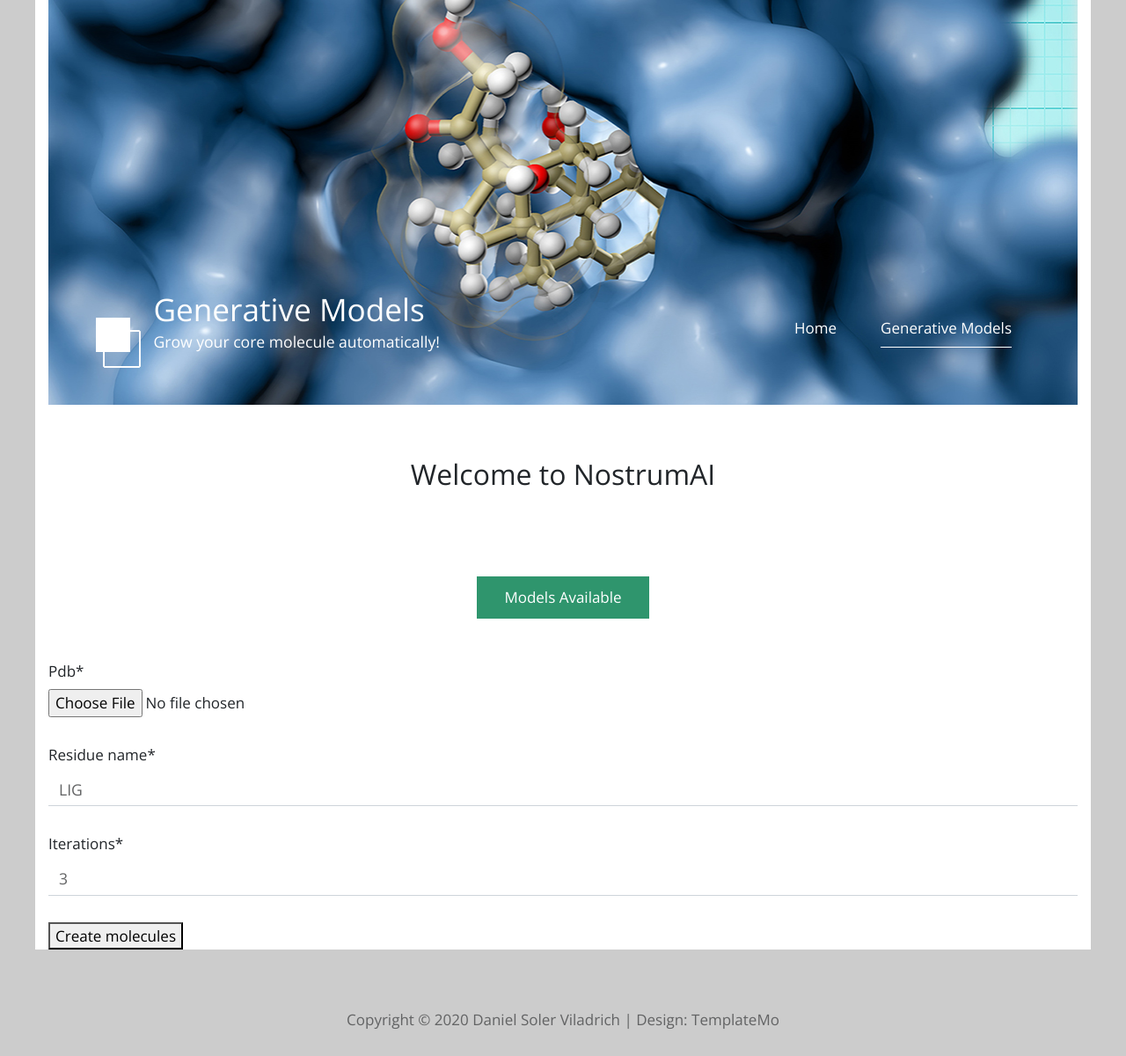
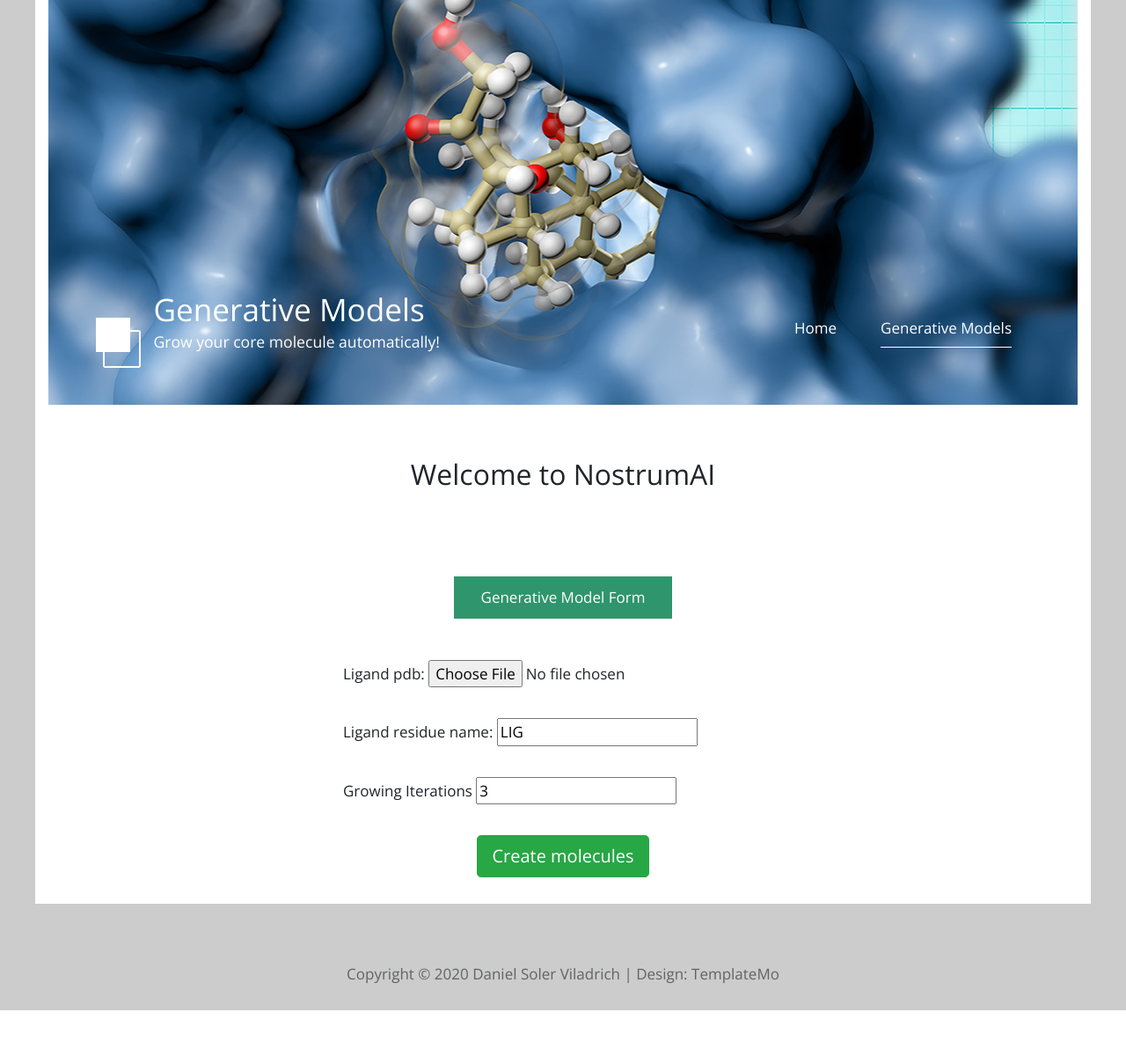
Before and after one commit to danielSoler93/DrugDiscoveryAI, a Django app: page /generative_model/ in a window 1280 px wide. Shown: the whole page at 88% size. After the commit the page ends 1148 px from the top, so only its background shows below. Run offline with Django 3.2, Linux system fonts and the light colour scheme; some libraries are stand-ins or nearby versions.

Commit message:
Give style to form via cryspi and html

```diff
--- a/ML_NBD/generative_model/forms.py
+++ b/ML_NBD/generative_model/forms.py
@@ -5,3 +5,14 @@
     class Meta:
         model = md.GenerativeModel
         fields = ('pdb', 'residue_name', 'iterations')
+        widgets = {
+            'pdb': forms.FileInput( attrs={'class': 'pdbclass'}),
+            'residue_name': forms.TextInput(attrs={'class': 'residueclass'}),
+            'iterations': forms.NumberInput(attrs={'class': 'iterationsclass'})
+
+        }
+        labels = {
+            "pdb": "Ligand pdb:",
+            "residue_name": "Ligand residue name:",
+            "iterations": "Growing Iterations"
+        }
--- a/ML_NBD/generative_model/templates/generative_model/generative.html
+++ b/ML_NBD/generative_model/templates/generative_model/generative.html
@@ -56,16 +56,24 @@
 			<div class="tm-paging-links">
 				<nav>
 					<ul>
-						<li class="tm-paging-item"><div href="#" class="tm-paging-link active">Models Available</div></li>
+						<li class="tm-paging-item"><div href="#" class="tm-paging-link active">Generative Model Form</div></li>
 					</ul>
 				</nav>
 			</div>
-
+			<center>
+			<div class="text-left" style="max-width:500px">
 			<form method="post" action="/generative_model/" enctype="multipart/form-data">
-				{% csrf_token %}
-    			{{ form|crispy }}
-				<button type="submit", name="save">Create molecules</button>
+	            {% csrf_token %}
+				{% for field in form %}
+				<div class='form-group'>
+				  <label for="{{ field.name }}">{{ field.label }}</label>
+				  {{ field }}
+				</div>
+				{% endfor %}
+				<center><button type="submit", name="save" class="btn btn-success btn-lg" style="margin-bottom: 30px">Create molecules</button></center>
 			</form>
+			</center>
+		    </div>
 			</div>
 		</main>
 
```
